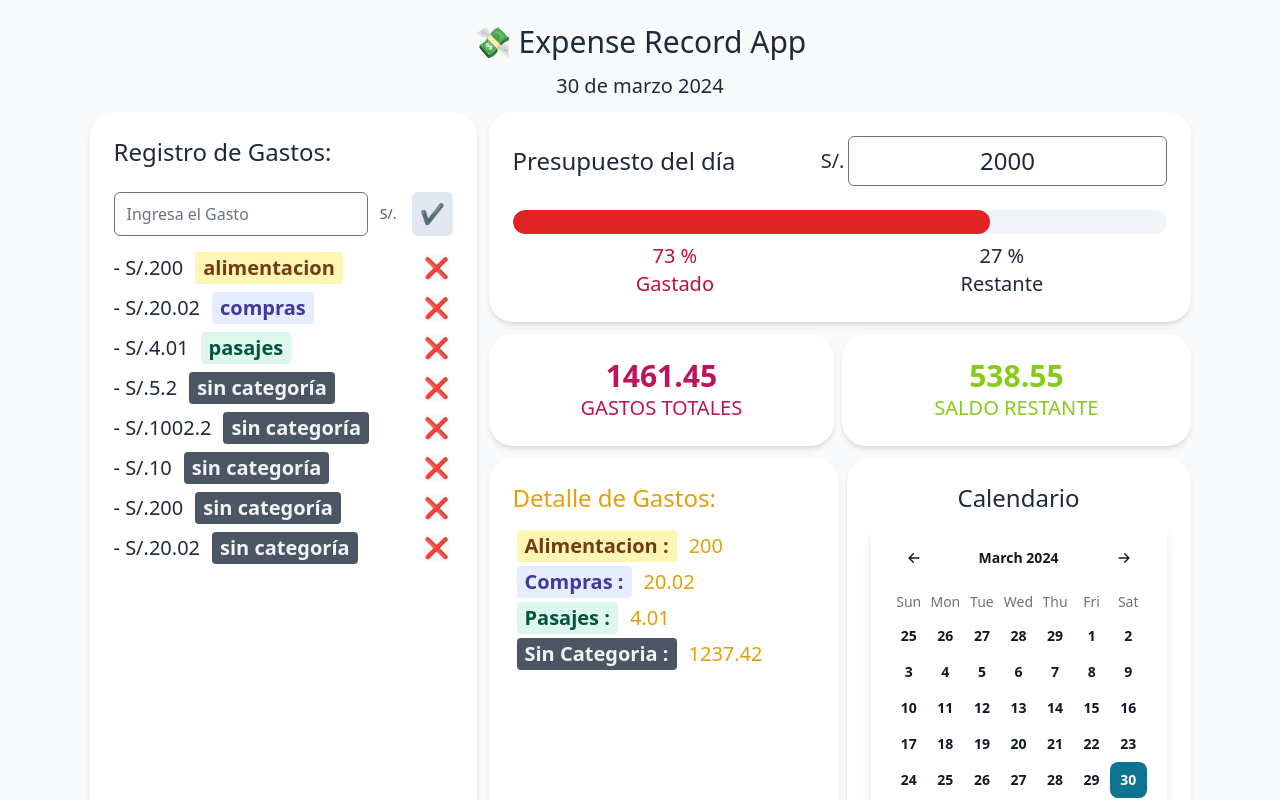
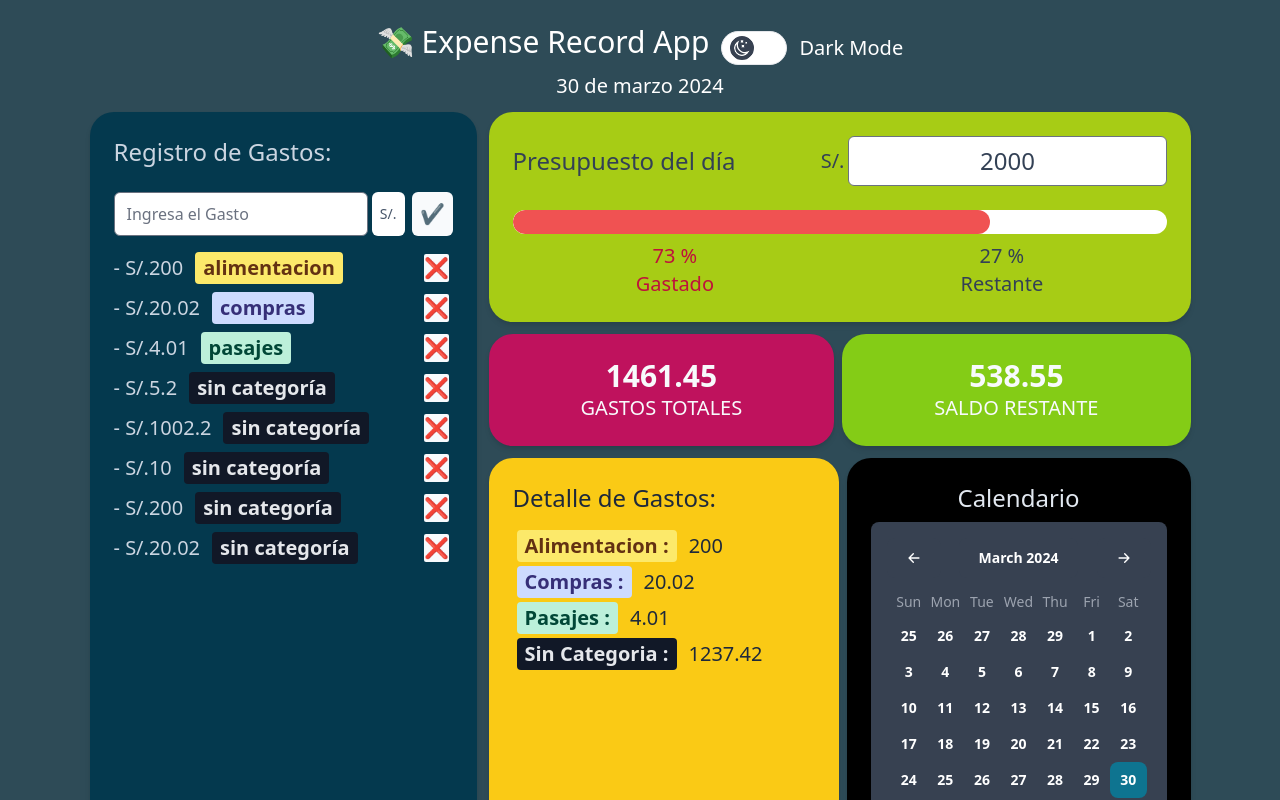
Before and after one commit to nattdev/expense-record-app, a React (Vite) app in the folder client/: page / in a window 1280 px wide. Shown: the top 800 px of the page. Built offline with nearby package versions, Linux system fonts and the light colour scheme.

Commit message:
Add ColorModeSwitch component into header

```diff
--- a/client/src/App.jsx
+++ b/client/src/App.jsx
@@ -1,5 +1,6 @@
 import BudgetStatistics from "./components/BudgetStatistics"
 import Calendar from "./components/Calendar"
+import ColorModeSwitch from "./components/ColorModeSwitch"
 import CurrentDate from "./components/CurrentDate"
 import { ExpensesContextProvider } from "./components/ExpensesContext"
 import ExpensesRegister from "./components/ExpensesRegister"
@@ -12,8 +13,11 @@
   return (
     <div className="flex w-full flex-col items-center p-3 bg-slate-50 text-lg md:text-xl lg:text-xl dark:text-slate-300 dark:bg-[#2E4B57] text-slate-800">
       <ExpensesContextProvider>
-        <header className="p-3 text-center dark:text-white">
-          <h1 className="text-3xl font-medium pb-3">💸 Expense Record App</h1>
+        <header className="p-3 text-center dark:text-white relative">
+          <div className="flex items-center">
+            <h1 className="text-3xl font-medium pb-3 mr-3">💸 Expense Record App</h1>
+            <ColorModeSwitch />
+          </div>
           <CurrentDate />
         </header>
         <main className="grid grid-cols-[auto_auto] auto-rows-auto gap-3">
```
